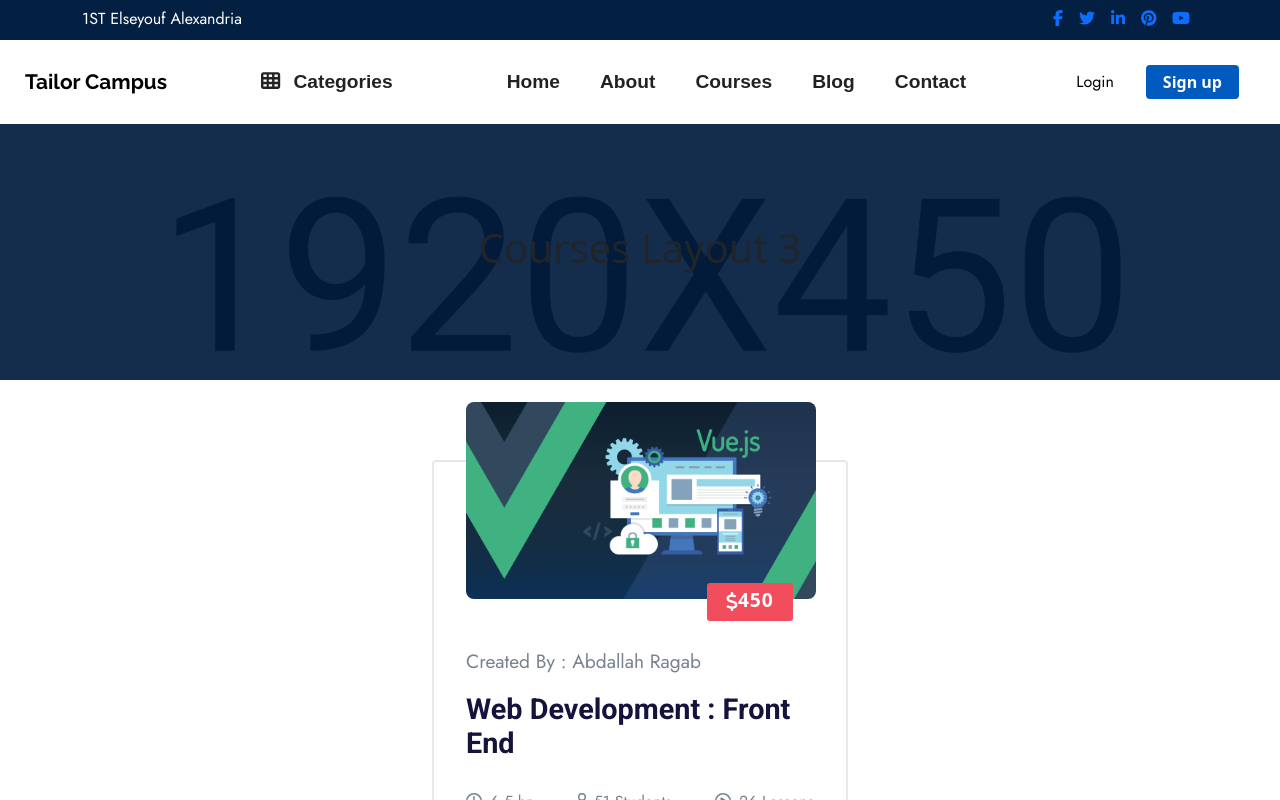
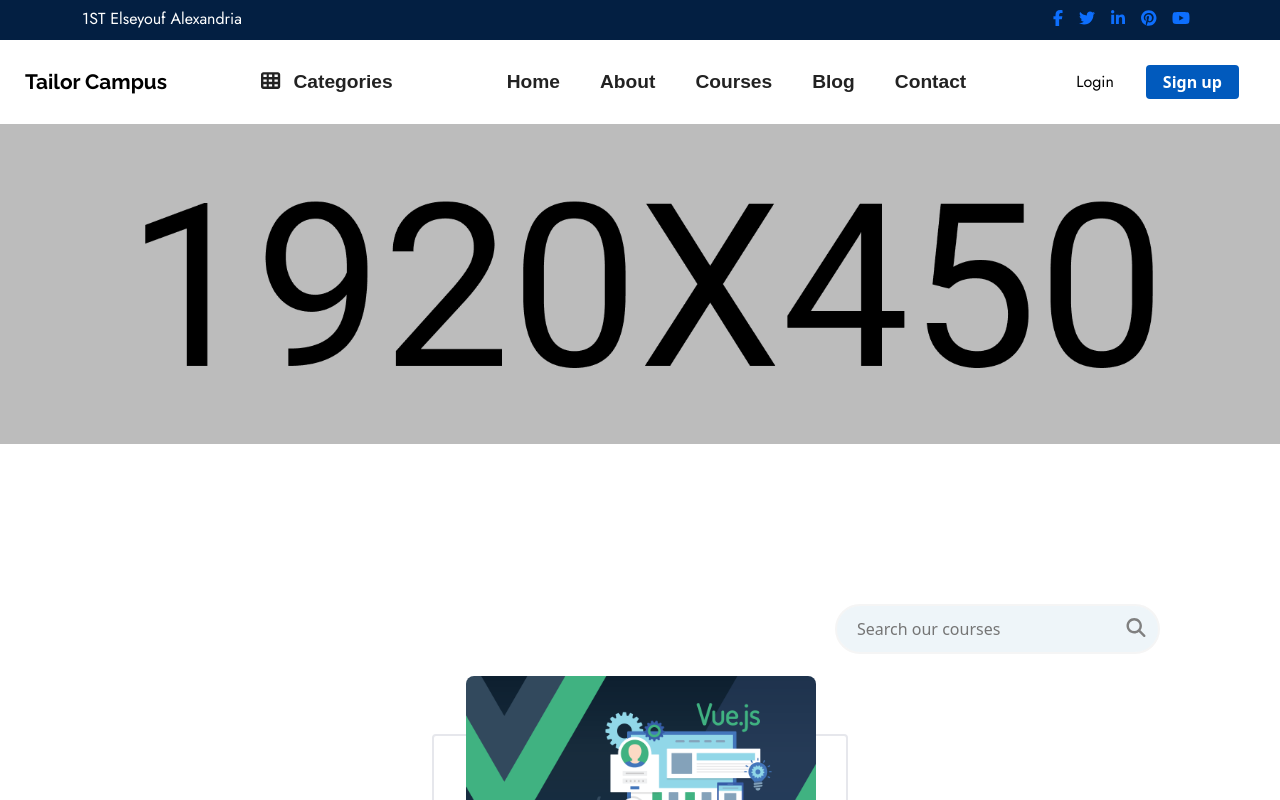
Before and after one commit to AbdallahRagab7/tailor-campus, a Vue app: page /courses in a window 1280 px wide. Shown: the top 800 px of the page. Built offline with nearby package versions, Linux system fonts and the light colour scheme; what vue-tel-input would draw is missing.

Commit message:
search bar in courses page

```diff
--- a/src/components/pages/courses/coursesPage.vue
+++ b/src/components/pages/courses/coursesPage.vue
@@ -1,15 +1,17 @@
 <template>
   <div class="page-header">
+    <img src="../../../assets/coursescover.jpg" alt="" />
+  </div>
 
-    <div class="title-block">
-      <h1>Courses Layout 3</h1>
-      <!-- <ul>
-        <router-link to="/home">Home </router-link>
-        <li class="activ"> / Courses</li>
-      </ul> -->
+
+    <div class="topbar-search">
+      <form method="get" action="#">
+        <input type="text"  placeholder="Search our courses" class="search-bar"  />
+         <button type="submit" class="search-btn"><i class="fa fa-search magnify"></i></button>
+      </form>
     </div>
 
-  </div>
+
   <section class="courses">
     <div class="course-card">
       <div class="course-header">
@@ -22,14 +24,6 @@
         <span class="course-price">
           <i class="fa-solid fa-dollar-sign"></i> 450</span
         >
-        <!-- <div class="rating">
-          <i class="fa fa-star checked"></i>
-          <i class="fa fa-star checked"></i>
-          <i class="fa fa-star checked"></i>
-          <i class="fa fa-star checked"></i>
-          <i class="fa fa-star "></i>
-           <span class="review-no"> 4 (74 reviews)</span>
-        </div> -->
         <p class="instructor">Created By : <a href="#"> Abdallah Ragab</a></p>
         <h3 class="course-title">Web Development : Front End</h3>
       </div>
@@ -61,40 +55,42 @@
 </template>
 
 <style scoped>
-
 .page-header {
-    padding: 100px 0px;
-    background: #F4F5F8;
-    position: relative;
-    background: url("../../../assets/coursescover.jpg");
-    background-repeat: no-repeat;
-    background-size: cover;
-    z-index: 1;
+  width: 100%;
+  margin-bottom: 10rem;
 }
-
-.page-header::after {
-    position: absolute;
-    content: "";
-    left: 0px;
-    top: 0px;
-    width: 100%;
-    height: 100%;
-    background: rgba(3, 31, 66, 0.9);
-    z-index: -1;
-}
-
 .page-header img {
   width: 100%;
   object-fit: cover;
-}
-.title-block {
-    text-align: center;
+  height: 20rem;
 }
 
-.title-block ul {
+.topbar-search {
     display: flex;
-    justify-content: center;
+    justify-content: flex-end;
+    width: 90%;
 }
+.search-bar {
+    height: 50px;
+    width: 325px;
+    border-radius: 30px;
+    padding-left: 20px;
+    background: #eef5f9;
+    border: 2px solid #F5F5F5;
+}
+.search-btn {
+  background: transparent;
+  border: none;
+  outline: none;
+  margin-left: -40px;
+}
+.fa-magnifying-glass {
+  width: 20px;
+  height: 19px;
+  color: grey;
+}
+
+
 
 .course-card {
   margin: 80px auto;
```
